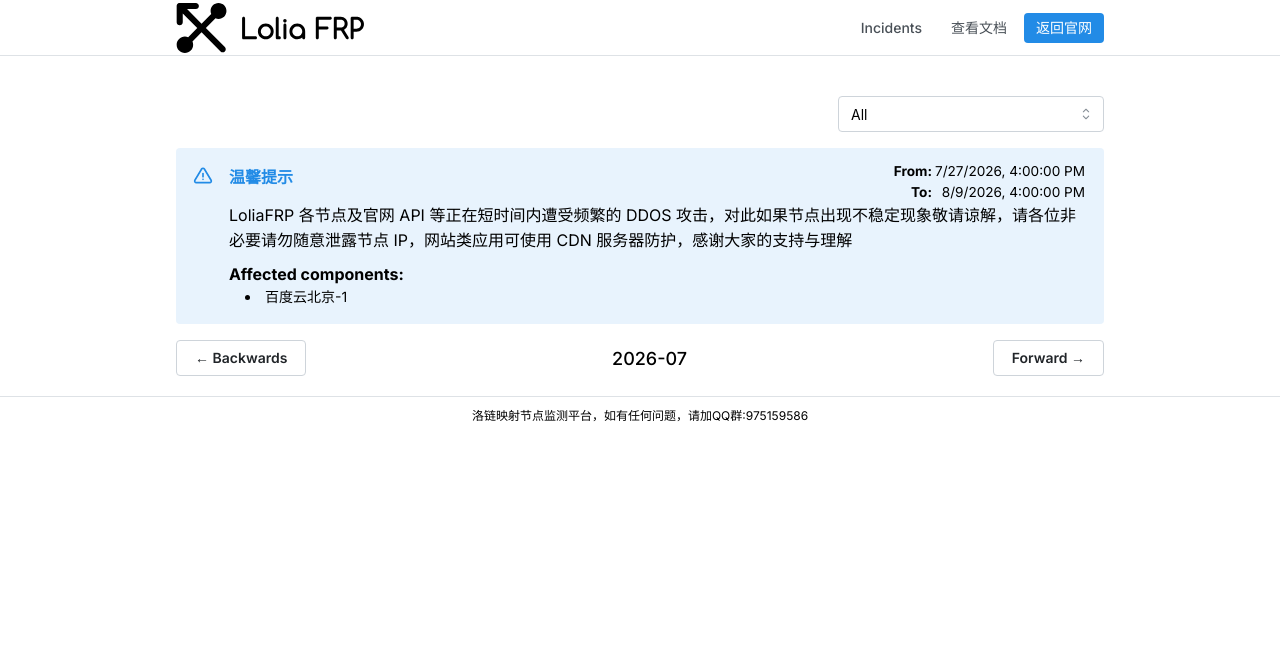
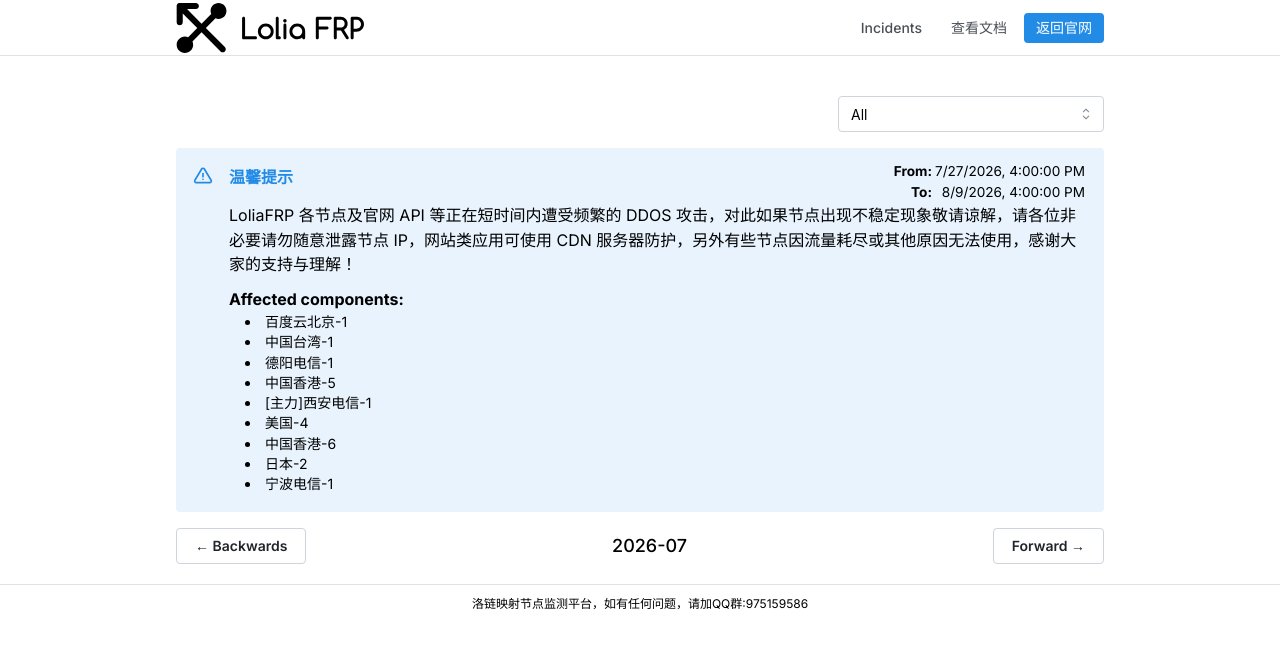
Before and after one commit to ChenQihan666/Lolia-Nodes-Status-Pages, a Next.js app: page /incidents in a window 1280 px wide. Shown: the top 648 px of the page. Built offline with nearby package versions, Linux system fonts and the light colour scheme.

Commit message:
Update uptime.config.ts

```diff
--- a/uptime.config.ts
+++ b/uptime.config.ts
@@ -290,11 +290,11 @@ const workerConfig: WorkerConfig = {
 const maintenances: MaintenanceConfig[] = [
   {
     // [Optional] Monitor IDs to be affected by this maintenance
-    monitors: ['29'],
+    monitors: ['29','13','17','34','22','36','35','7','9'],
     // [Optional] default to "Scheduled Maintenance" if not specified
     title: '温馨提示',
     // Description of the maintenance, will be shown at status page
-    body: 'LoliaFRP 各节点及官网 API 等正在短时间内遭受频繁的 DDOS 攻击，对此如果节点出现不稳定现象敬请谅解，请各位非必要请勿随意泄露节点 IP，网站类应用可使用 CDN 服务器防护，感谢大家的支持与理解',
+    body: 'LoliaFRP 各节点及官网 API 等正在短时间内遭受频繁的 DDOS 攻击，对此如果节点出现不稳定现象敬请谅解，请各位非必要请勿随意泄露节点 IP，网站类应用可使用 CDN 服务器防护，另外有些节点因流量耗尽或其他原因无法使用，感谢大家的支持与理解！',
     // Start time of the maintenance, in UNIX timestamp or ISO 8601 format
     start: '2026-07-28T00:00:00+08:00',
     // [Optional] end time of the maintenance, in UNIX timestamp or ISO 8601 format
```
